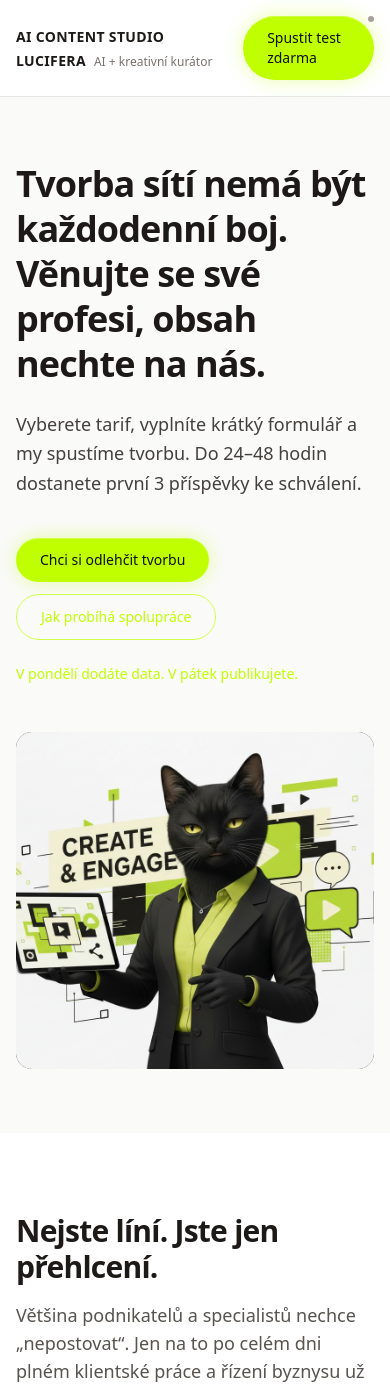
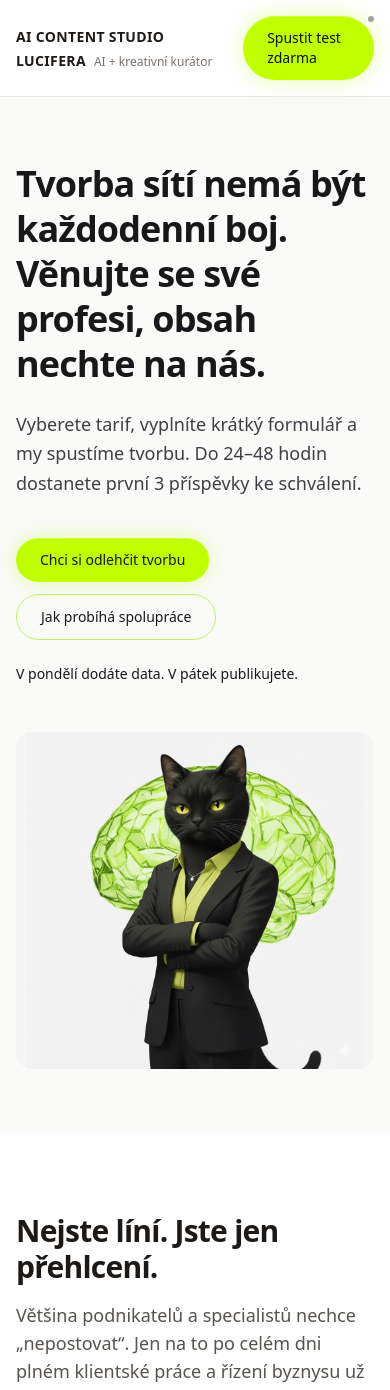
Before and after one commit to katarinabrics-eng/ai-content-studio, a Next.js app in the folder apps/content-studio/: page / in a window 390 px wide. Shown: the top 1390 px of the page. Built offline with nearby package versions, Linux system fonts and the light colour scheme.

Commit message:
refactor: update HomePlaceholders and HomePage components with new image source and styling adjustments, enhancing visual consistency and text readability

```diff
--- a/apps/content-studio/src/app/components/HomePlaceholders.tsx
+++ b/apps/content-studio/src/app/components/HomePlaceholders.tsx
@@ -3,19 +3,18 @@
 import Image from "next/image";
 import { PLACEHOLDER_IMAGES } from "@/lib/placeholders";
 
-const HERO_SRC = PLACEHOLDER_IMAGES[0] ?? null;
+const HERO_SRC = "/placeholders/mia-mozek.png";
 const SECTION_SRCS = PLACEHOLDER_IMAGES.slice(1, 4);
 
-/** Fills parent; use in a container with relative and min-height (e.g. hero right column). */
+/** Hero obrázek: mia_mozek.png, object-contain, rounded. */
 export function HeroImageFull() {
-  if (!HERO_SRC) return null;
   return (
-    <div className="absolute inset-0 overflow-hidden rounded-2xl bg-lucifera-anthracite animate-fade-in">
+    <div className="absolute inset-0 overflow-hidden rounded-2xl bg-stone-100 animate-fade-in">
       <Image
         src={HERO_SRC}
         alt=""
         fill
-        className="object-cover"
+        className="object-contain"
         sizes="(max-width: 1024px) 100vw, 50vw"
         priority
         onError={(e) => {
--- a/apps/content-studio/src/app/page.tsx
+++ b/apps/content-studio/src/app/page.tsx
@@ -41,23 +41,23 @@ export default function HomePage() {
       {/* HERO — full-screen, 2 sloupce: text vlevo, vizuál vpravo, bez boxed card */}
       <section className="relative min-h-screen w-full overflow-hidden bg-stone-50">
         <div className="grid min-h-screen w-full grid-cols-1 items-center gap-12 px-4 py-16 lg:grid-cols-2 lg:gap-16 lg:px-12 xl:px-20">
-          {/* Levý sloupec: copy */}
+          {/* Levý sloupec: copy — černý/šedo-černý text, lime jen na primárním CTA */}
           <div className="animate-fade-in">
-            <h1 className="text-4xl font-bold leading-tight tracking-tight text-stone-900 sm:text-5xl lg:text-6xl">
+            <h1 className="text-4xl font-bold leading-tight tracking-tight text-zinc-900 sm:text-5xl lg:text-6xl">
               Tvorba sítí nemá být každodenní boj. Věnujte se své profesi, obsah nechte na nás.
             </h1>
-            <p className="mt-6 max-w-xl text-lg leading-relaxed text-stone-700">
+            <p className="mt-6 max-w-xl text-lg leading-relaxed text-zinc-700">
               Vyberete tarif, vyplníte krátký formulář a my spustíme tvorbu. Do 24–48 hodin dostanete první 3 příspěvky ke schválení.
             </p>
             <div className="mt-10 flex flex-wrap gap-3">
-              <a href="/start" className="btn-lime-primary">
+              <a href="/start" className="btn-lime-primary text-zinc-900">
                 Chci si odlehčit tvorbu
               </a>
-              <a href="#jak-to-funguje" className="btn-lime-outline-light">
+              <a href="#jak-to-funguje" className="rounded-full border border-lime-300 px-6 py-3 text-sm font-medium text-zinc-900 transition-colors hover:bg-lime-50">
                 Jak probíhá spolupráce
               </a>
             </div>
-            <p className="mt-6 text-sm font-medium text-lucifera-lime">
+            <p className="mt-6 text-sm font-medium text-zinc-900">
               V pondělí dodáte data. V pátek publikujete.
             </p>
           </div>
```
